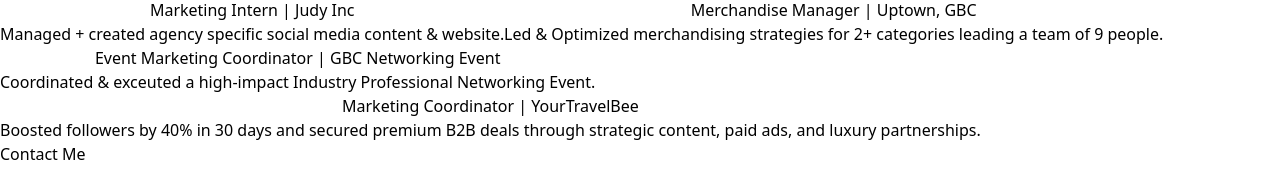
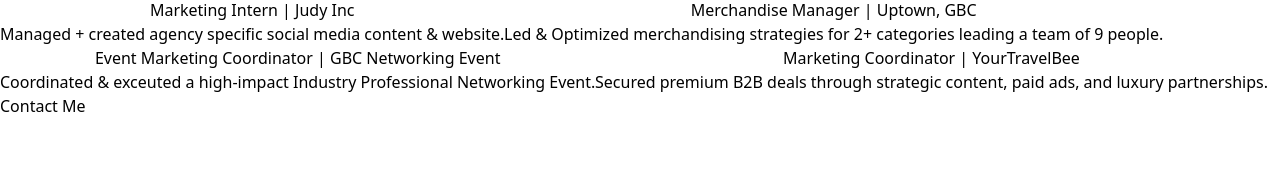
Before and after one commit to ni31012524/nirmitigherwada, a React (Vite) app: page / in a window 1280 px wide. Shown: the part 296-488 px from the top of the page. Built offline with nearby package versions, Linux system fonts and the light colour scheme.

Commit message:
Update Home.jsx

```diff
--- a/src/pages/Home.jsx
+++ b/src/pages/Home.jsx
@@ -66,7 +66,7 @@
           onClick={() => navigate("/job/vp-events")}
         >
           <h3 className="text-lg md:text-2xl font-bold text-white mb-2">Marketing Coordinator | YourTravelBee</h3>
-          <p className="text-white text-sm md:text-base">Boosted followers by 40% in 30 days and secured premium B2B deals through strategic content, paid ads, and luxury partnerships.</p>
+          <p className="text-white text-sm md:text-base">Secured premium B2B deals through strategic content, paid ads, and luxury partnerships.</p>
         </button>
       </section>
     </div>
```
